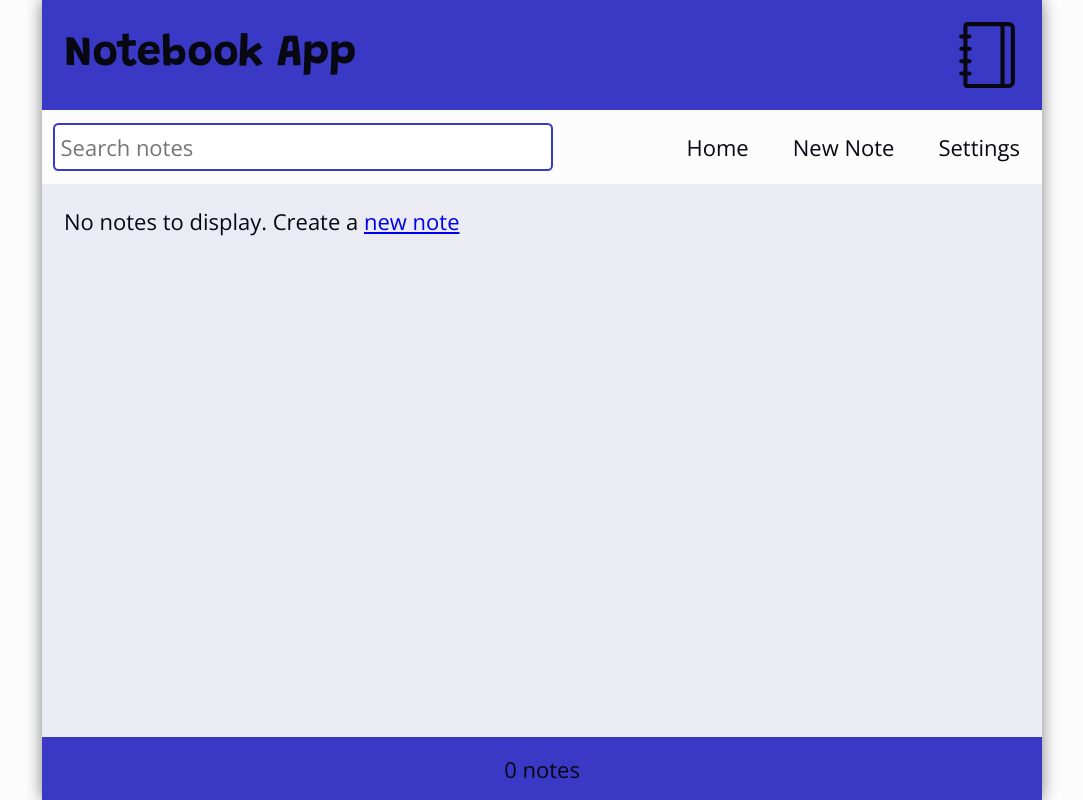
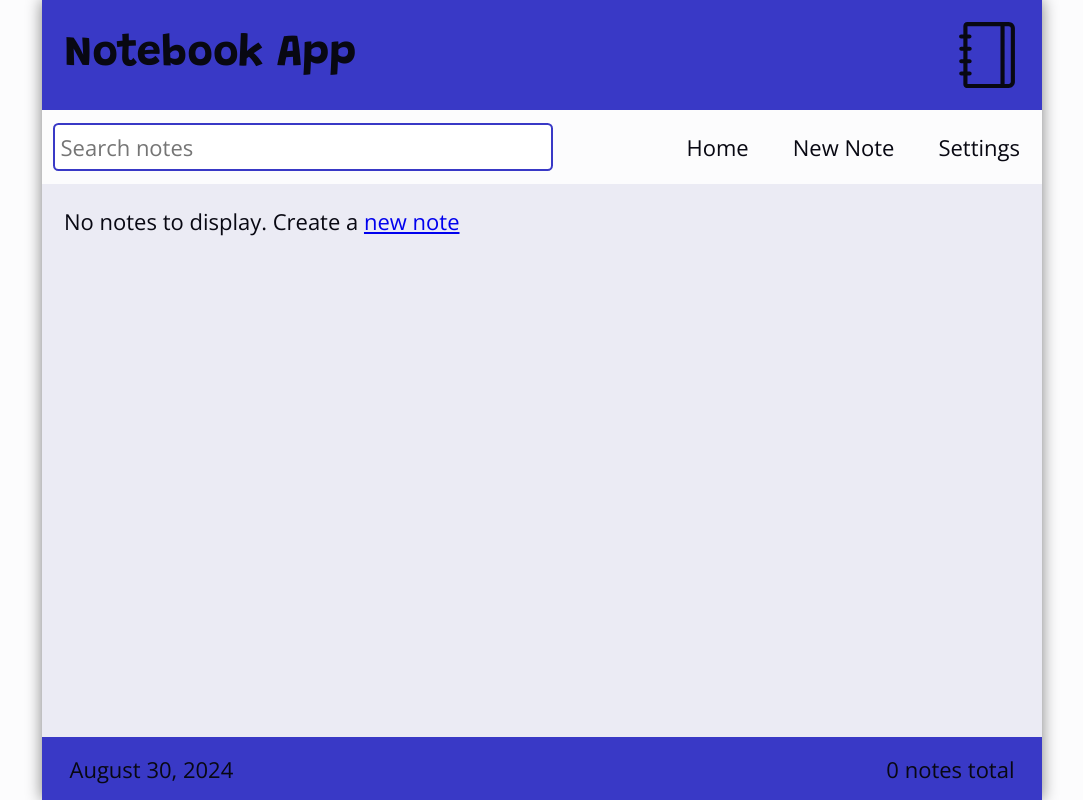
Before and after one commit to jordanr2m/react-notebook-app, a React (Create React App) app: page / in a window 1280 px wide. Shown: the whole page, without its empty margins (98-1181 px from the left). Built offline with nearby package versions, Linux system fonts and the light colour scheme.

Commit message:
Updated Footer.

```diff
--- a/src/components/Footer.js
+++ b/src/components/Footer.js
@@ -1,12 +1,15 @@
 import { useContext } from 'react';
 import DataContext from '../context/DataContext.js';
+import { format } from 'date-fns';
 
 const Footer = () => {
   const { notes } = useContext(DataContext);
+  const datetime = format(new Date(), 'MMMM dd, yyyy');
 
   return (
     <footer className="Footer">
-      <p>{notes.length} {notes.length === 1 ? "note" : "notes"}</p>
+      <p>{datetime}</p>
+      <p>{notes.length} {notes.length === 1 ? "note total" : "notes total"}</p>
     </footer>
   )
 }
--- a/src/index.css
+++ b/src/index.css
@@ -343,6 +343,15 @@ svg {
   margin-top: 1em;
 }
 
+.Footer {
+  display: flex;
+  justify-content: space-between;
+}
+
+.Footer p {
+  margin: 0 0.5rem;
+}
+
 /* MEDIA QUERIES */
 @media only screen and (min-width: 610px) {
   html {
```
